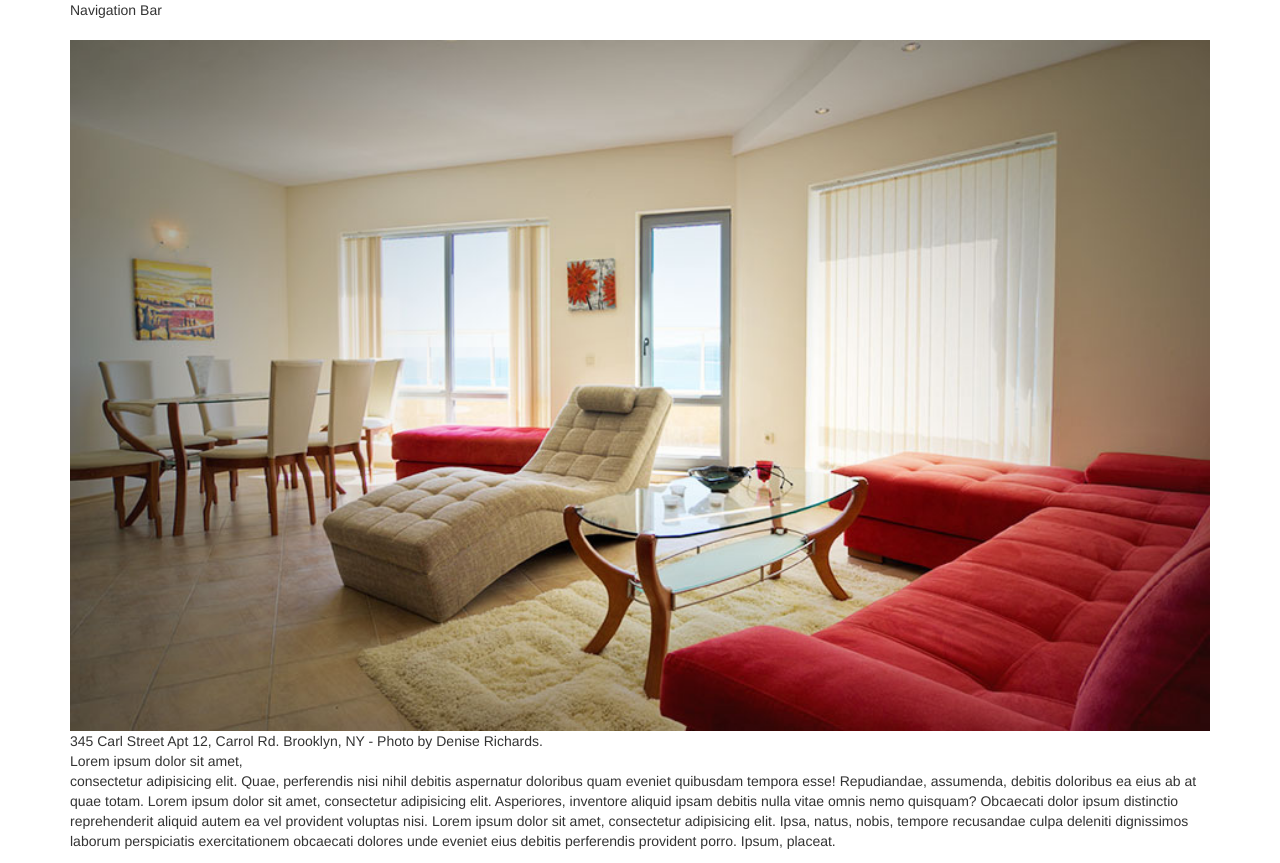
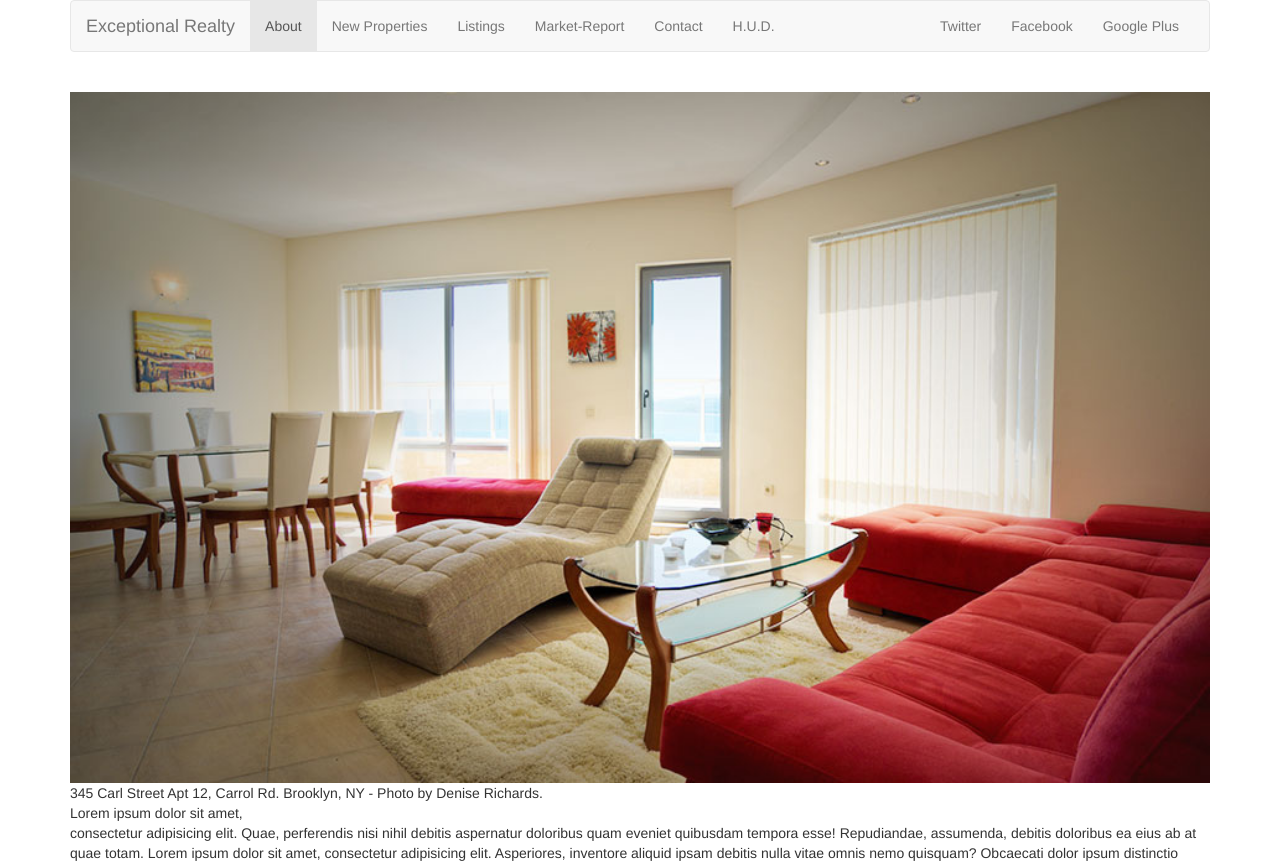
Before and after one commit to jessshames/Exceptional-Realty-Bootstrap, a plain HTML site: page index.html in a window 1280 px wide. Shown: the top 863 px of the page. Drawn offline with nearby package versions, Linux system fonts and the light colour scheme.

Commit message:
finish navbar

```diff
--- a/index.html
+++ b/index.html
@@ -25,10 +25,42 @@
       <div class="container">
           <div class="row">
               <div class="col-sm-12">
-                Navigation Bar
+                            <nav class="navbar navbar-default">
+              <div class="container-fluid">
+                <!-- Brand and toggle get grouped for better mobile display -->
+                <div class="navbar-header">
+                  <button type="button" class="navbar-toggle collapsed" data-toggle="collapse" data-target="#bs-example-navbar-collapse-1" aria-expanded="false">
+                    <span class="sr-only">Toggle navigation</span>
+                    <span class="icon-bar"></span>
+                    <span class="icon-bar"></span>
+                    <span class="icon-bar"></span>
+                  </button>
+                  <a class="navbar-brand" href="#">Exceptional Realty</a>
+                </div>
+
+                <!-- Collect the nav links, forms, and other content for toggling -->
+                <div class="collapse navbar-collapse" id="bs-example-navbar-collapse-1">
+                <!-- main navbar links -->
+                  <ul class="nav navbar-nav">
+                      <li class="active"><a href="#">About</a></li>
+                      <li><a href="#">New Properties</a></li>
+                      <li><a href="#">Listings</a></li>
+                      <li><a href="#">Market-Report</a></li>
+                      <li><a href="#">Contact</a></li>
+                      <li><a href="#" target="_blank">H.U.D.</a></li>
+                  </ul>
+                  <ul class="nav navbar-nav navbar-right">
+                  <!-- social nav links -->
+
+                    <li><a class="twit" href="#" title="Twitter">Twitter</a></li>
+                    <li><a class="fbook" href="#" title="Facebook">Facebook</a></li>
+                    <li><a class="gplus" href="#" title="Google Plus">Google Plus</a></li>
+                  </ul>
+                </div><!-- /.navbar-collapse -->
+              </div><!-- /.container-fluid -->
+            </nav>
               </div>
           </div>
-
 
       <div class="row">
           <div class="col-sm-12"> <!-- because we want this to span entire width of 12 units -->
```
